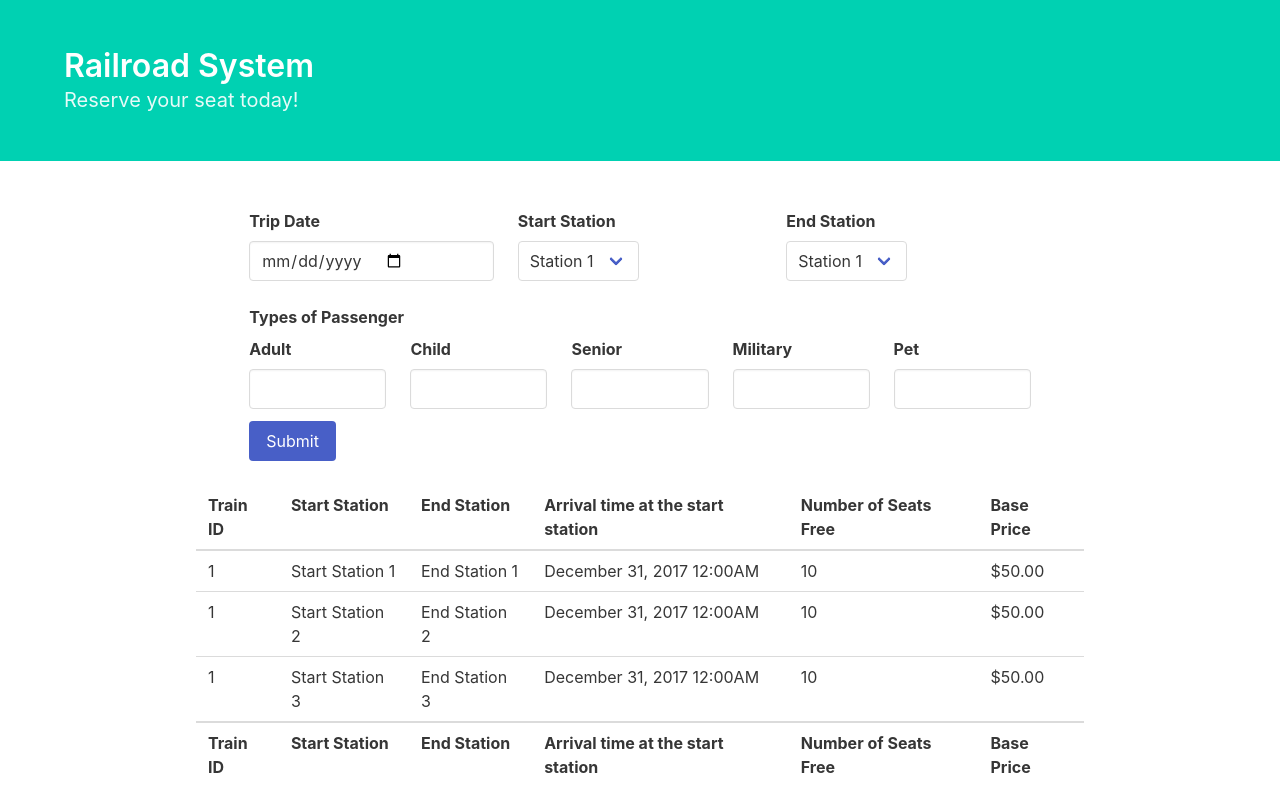
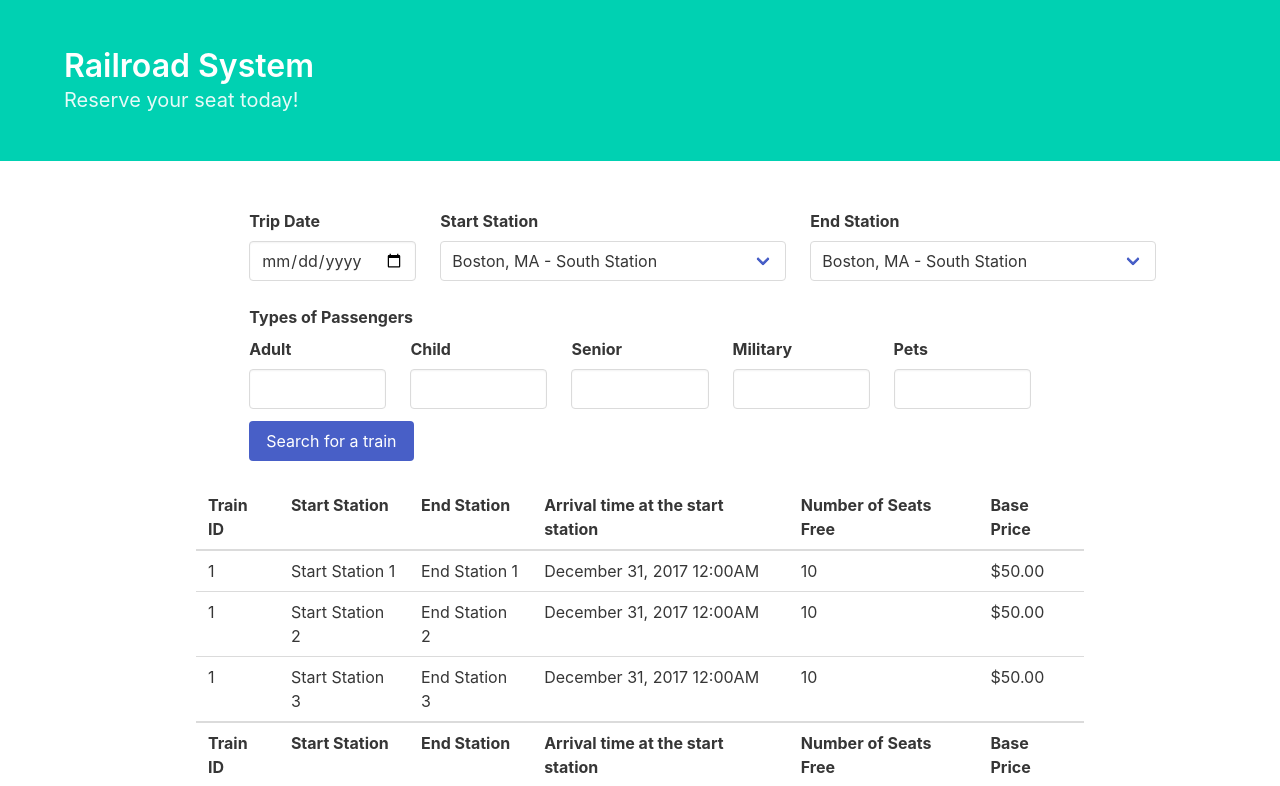
Before and after one commit to jchen2186/railroadSystem, a Flask app: page / in a window 1280 px wide. Shown: the part 52-838 px from the top of the page. Run offline with Flask 2, Linux system fonts and the light colour scheme; some libraries are stand-ins or nearby versions.

Commit message:
added wtform to index

```diff
--- a/app.py
+++ b/app.py
@@ -1,4 +1,5 @@
 from flask import Flask, render_template, session, redirect, url_for, flash
+from forms import GetTrainsForm
 import os
 
 app = Flask(__name__)
@@ -6,7 +7,8 @@ app.secret_key = 'csc336railroad'
 
 @app.route('/', methods=['GET'])
 def index():
-	return render_template('index.html')
+    form = GetTrainsForm()
+    return render_template('index.html', form=form)
 
 @app.route('/reservations', methods=['GET'])
 def reservations():
@@ -22,5 +24,5 @@ def cancel_reservation():
 
 # Run Flask web server
 if __name__ == '__main__':
-	port = int(os.environ.get('PORT', 5000))
-	app.run(debug=True, host='0.0.0.0', port=port, threaded=True)
+    port = int(os.environ.get('PORT', 5000))
+    app.run(debug=True, host='0.0.0.0', port=port, threaded=True)
--- a/forms.py
+++ b/forms.py
@@ -1 +1,42 @@
 from flask_wtf import FlaskForm
+from wtforms import StringField, DateField, SelectField, SubmitField
+
+class GetTrainsForm(FlaskForm):
+    """
+    Form for the front page. Used to filter or search for a train.
+    """
+    stations = [(1, 'Boston, MA - South Station'),
+                (2, 'Boston, MA - Back Bay Station'),
+                (3, 'Route 128, MA'),
+                (4, 'Providence, RI'),
+                (5, 'Kingston, RI'),
+                (6, 'Westerly, RI'),
+                (7, 'Mystic, CT'),
+                (8, 'New London, CT'),
+                (9, 'Old Saybrook, CT'),
+                (10, 'New Haven, CT'),
+                (11, 'Bridgeport, CT'),
+                (12, 'Stamford, CT'),
+                (13, 'New Rochelle, NY'),
+                (14, 'New York, NY - Penn Station'),
+                (15, 'Newark, NJ'),
+                (16, 'Newark Libery Intl. Air., NJ'),
+                (17, 'Metro Park, NJ'),
+                (18, 'Trenton, NJ'),
+                (19, 'Philadelphia, PA - 30th Street Station'),
+                (20, 'Wilmington, DE - J.R. Biden, Jr. Station'),
+                (21, 'Aberdeen, MD'),
+                (22, 'Baltimore, MD - Penn Station'),
+                (23, 'BWI Marshall Airport, MD'),
+                (24, 'New Carrollton, MD'),
+                (25, 'Washington, DC - Union Station')]
+
+    date = DateField(label='Trip Date', id='date')
+    station_start = SelectField(label='Start Station', choices=stations, id='station_start')
+    station_end = SelectField(label='End Station', choices=stations, id='station_end')
+    num_adult = StringField(label='Adult', id='num_adult')
+    num_child = StringField(label='Child', id='num_child')
+    num_senior = StringField(label='Senior', id='num_senior')
+    num_military = StringField(label='Military', id='num_military')
+    num_pets = StringField(label='Pets', id='num_pets')
+    submit = SubmitField('Search for a train')
--- a/requirements.txt
+++ b/requirements.txt
@@ -1,5 +1,6 @@
 click==6.7
 Flask==0.12.2
+Flask-WTF==0.14.2
 itsdangerous==0.24
 Jinja2==2.10
 MarkupSafe==1.0
--- a/templates/index.html
+++ b/templates/index.html
@@ -15,79 +15,75 @@
 
   <div class="columns">
     <div class="column is-two-thirds is-offset-2">
+
       <!-- short form for filtering results -->
       <form action="{{ url_for('index') }}" method="GET">
-
+        <!-- trip date, station start, and station end -->
         <div class="columns">
           <div class="column">
             <div class="field">
-              <label class="label">Trip Date</label>
-              <input class="input" type="date" name="tripdate">
+              <label class="label">{{ form.date.label }}</label>
+              <div class="control">{{ form.date(class_="input", type="date") }}</div>
             </div>
           </div>
 
           <div class="column">
-            <!-- will replace later -->
             <div class="field">
-              <label class="label">Start Station</label>
-              <div class="select">
-                <select>
-                  <option value="station1">Station 1</option>
-                  <option value="station2">Station 2</option>
-                  <option value="station3">Station 3</option>
-                </select>
+              <label class="label">{{ form.station_start.label }}</label>
+              <div class="control">
+                <div class="select">
+                  {{ form.station_start }}
+                </div>
               </div>
             </div>
           </div>
 
           <div class="column">
-            <!-- will replace later -->
             <div class="field">
-              <label class="label">End Station</label>
-              <div class="select">
-                <select>
-                  <option value="station1">Station 1</option>
-                  <option value="station2">Station 2</option>
-                  <option value="station3">Station 3</option>
-                </select>
+              <label class="label">{{ form.station_end.label }}</label>
+              <div class="control">
+                <div class="select">
+                  {{ form.station_end }}
+                </div>
               </div>
             </div>
           </div>
         </div>
 
+        <!-- types of passengers -->
         <div class="field">
-          <label class="label">Types of Passenger</label>
+          <label class="label">Types of Passengers</label>
 
           <div class="columns">
             <div class="column">
-              <label class="label">Adult</label>
-              <input class="input" type="number" min="0">
+              <label class="label">{{ form.num_adult.label }}</label>
+              <div class="control">{{ form.num_adult(class_="input", type="number", min="0") }}</div>
             </div>
 
             <div class="column">
-              <label class="label">Child</label>
-              <input class="input" type="number" min="0">
+              <label class="label">{{ form.num_child.label }}</label>
+              <div class="control">{{ form.num_child(class_="input", type="number", min="0") }}</div>
             </div>
 
             <div class="column">
-              <label class="label">Senior</label>
-              <input class="input" type="number" min="0">
+              <label class="label">{{ form.num_senior.label }}</label>
+              <div class="control">{{ form.num_senior(class_="input", type="number", min="0") }}</div>
             </div>
 
             <div class="column">
-              <label class="label">Military</label>
-              <input class="input" type="number" min="0">
+              <label class="label">{{ form.num_military.label }}</label>
+              <div class="control">{{ form.num_military(class_="input", type="number", min="0") }}</div>
             </div>
 
             <div class="column">
-              <label class="label">Pet</label>
-              <input class="input" type="number" min="0">
+              <label class="label">{{ form.num_pets.label }}</label>
+              <div class="control">{{ form.num_pets(class_="input", type="number", min="0") }}</div>
             </div>
           </div>
         </div>
 
         <div class="control">
-          <button type="submit" class="button is-link">Submit</button>
+          {{ form.submit(class="button is-link") }}
         </div>
 
       </form>
```
